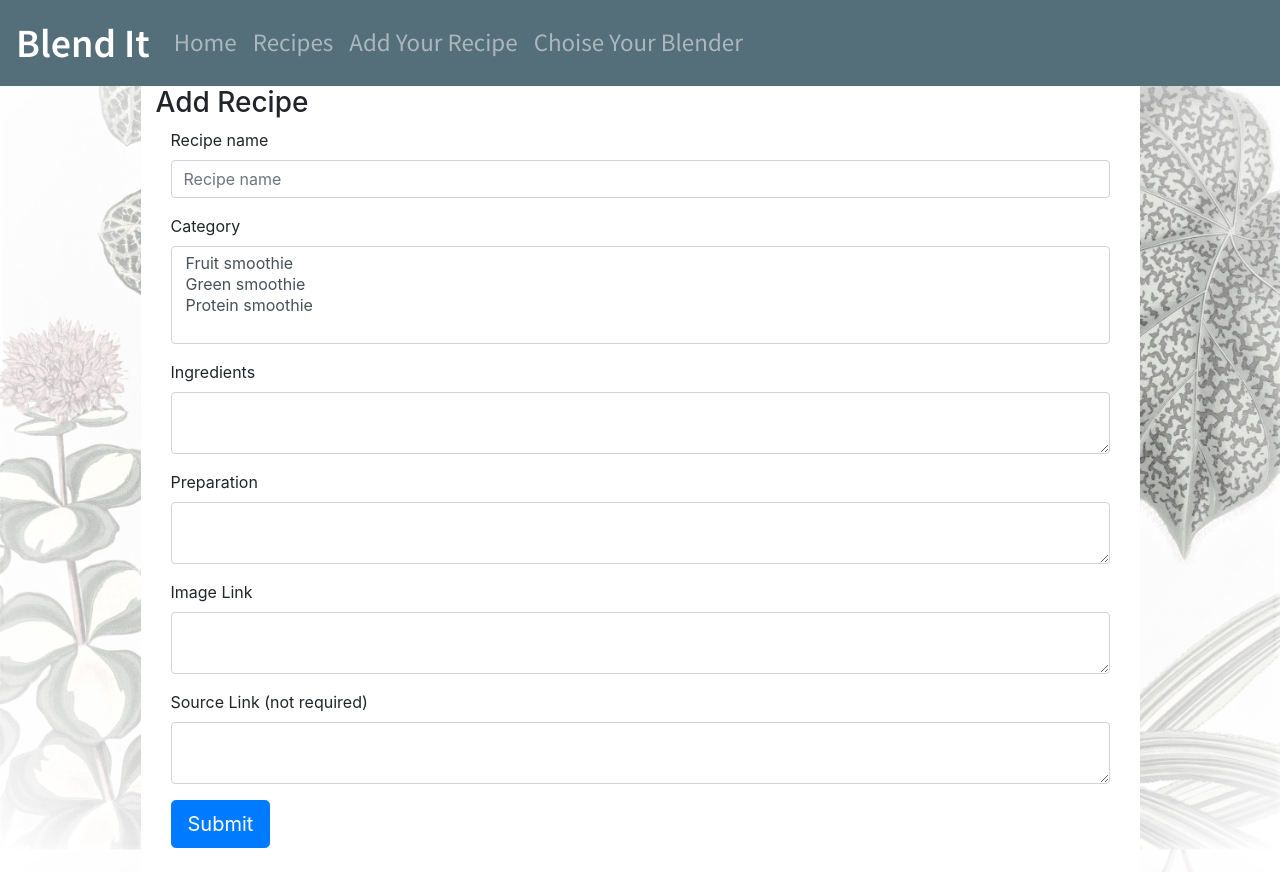
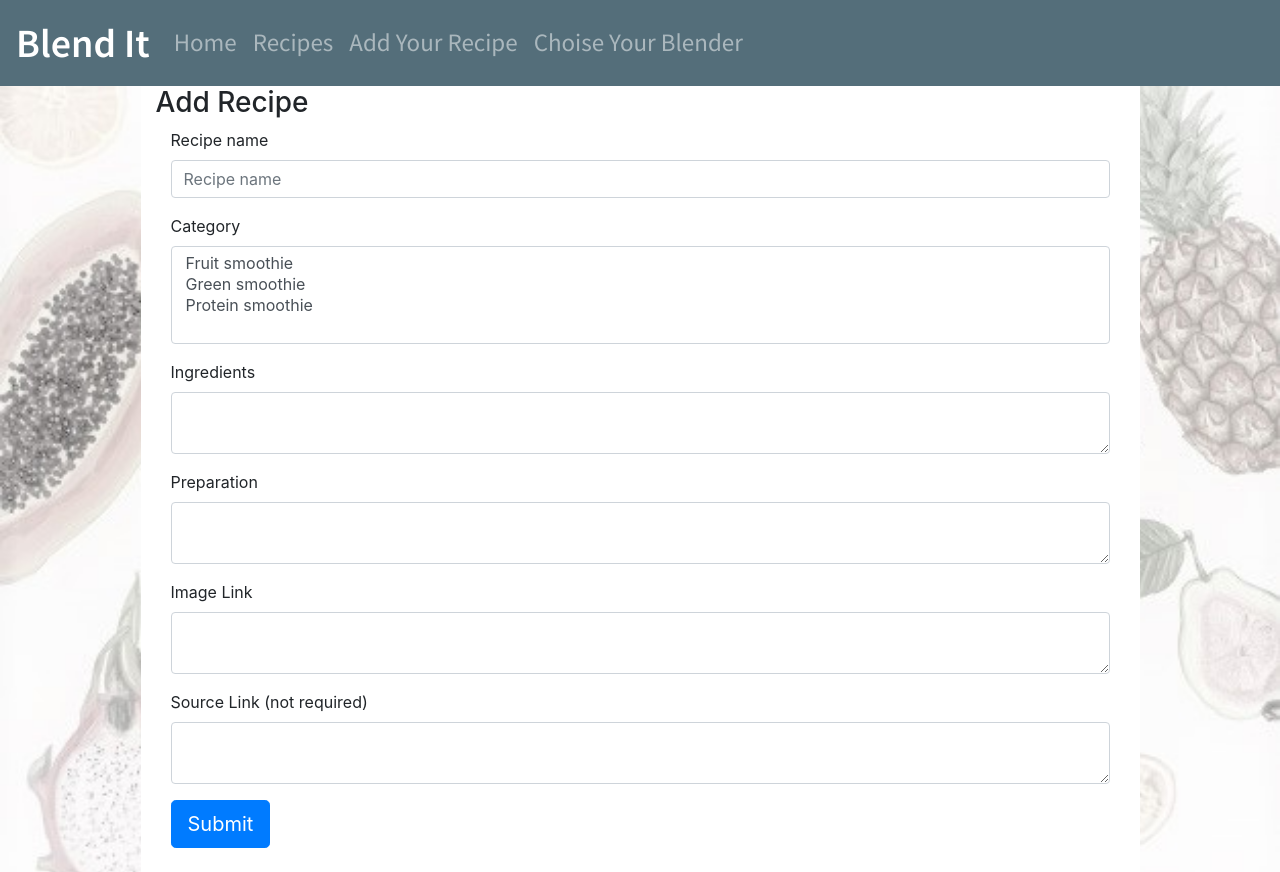
Before and after one commit to AnnaDK/Cook-Book, a Flask app: page /add_recipes in a window 1280 px wide. Run offline with Flask 2, Linux system fonts and the light colour scheme; data that the repository does not hold is empty; some libraries are stand-ins or nearby versions.

Commit message:
background changed for fruit_background_blur

```diff
--- a/static/css/style.css
+++ b/static/css/style.css
@@ -1,15 +1,19 @@
 @import url('https://fonts.googleapis.com/css2?family=Source+Sans+Pro:wght@400;600;900&display=swap');
 /*
 font-family: 'Source Sans Pro', sans-serif;
-Mermaid Colours Color Palette
-#004749	(0,71,73)
-#00535a	(0,83,90)
-#00746b	(0,116,107)
-#00945c	(0,148,92)
-#00a950 (0,169,80)
+
 */
 body{
- background-image: url("../images/Vintage_illustrations_blur.jpg");
+ background-image: url("../images/fruit_background_blur.jpg");
+ background-repeat : no-repeat;
+background-size : cover;
+background-position : center center;
+background-color: transparent;
+background-attachment : fixed;
+}
+.container{
+    width: 90%;body{
+ background-image: url("../images/fruit_background_blur.jpg");
  background-repeat : no-repeat;
 background-size : cover;
 background-position : center center;
@@ -20,6 +24,10 @@ background-attachment : fixed;
     width: 90%;
 
 }
+
+
+}
+
 
 
 
```
